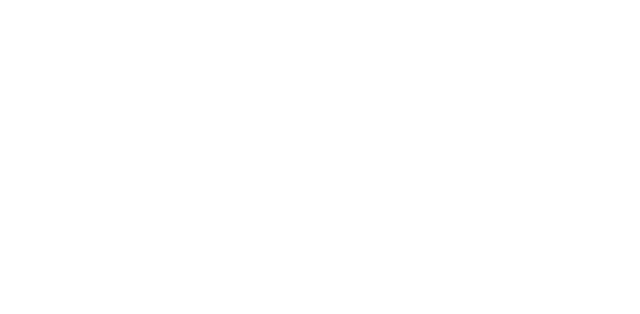
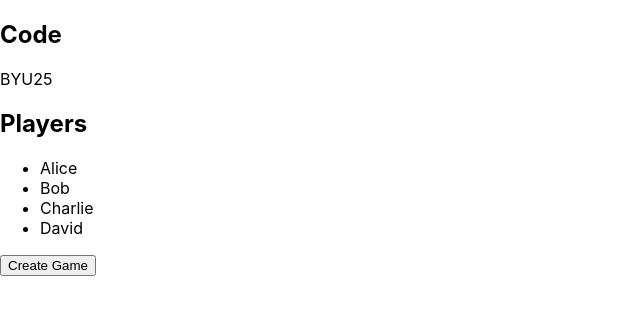
Before and after one commit to hyrumjackson/perception, a React (Create React App) app: page /host-lobby in a window 1280 px wide. Before the commit this address had no page. Shown: the top 314 px of the page, without its empty margins (0-640 px from the left). Built offline with nearby package versions, Linux system fonts and the light colour scheme; the HTML template or start-up script is replaced by a standard one.

Commit message:
Added host lobby

```diff
--- a/src/App.tsx
+++ b/src/App.tsx
@@ -2,6 +2,7 @@
 import TitleScreen from './pages/TitleScreen';
 import PlayScreen from './pages/PlayScreen';
 import HostInfo from './pages/HostInfo';
+import HostLobby from './pages/HostLobby';
 
 function App() {
   return (
@@ -10,6 +11,7 @@
         <Route path="/" element={<TitleScreen />} />
         <Route path="/play" element={<PlayScreen />} />
         <Route path="/host" element={<HostInfo />} />
+        <Route path="/host-lobby" element={<HostLobby />} />
       </Routes>
     </Router>
   );
--- /dev/null
+++ b/src/pages/HostLobby.tsx
@@ -0,0 +1,22 @@
+import { useNavigate } from 'react-router-dom';
+
+const HostLobby = () => {
+    const navigate = useNavigate();
+
+    return (
+        <div className="page">
+            <h2>Code</h2>
+            <p>BYU25</p>
+            <h2>Players</h2>
+            <ul>
+                <li>Alice</li>
+                <li>Bob</li>
+                <li>Charlie</li>
+                <li>David</li>
+            </ul>
+            <button onClick={() => navigate('/game-settings')}>Create Game</button>
+        </div>
+    );
+};
+
+export default HostLobby;
```
